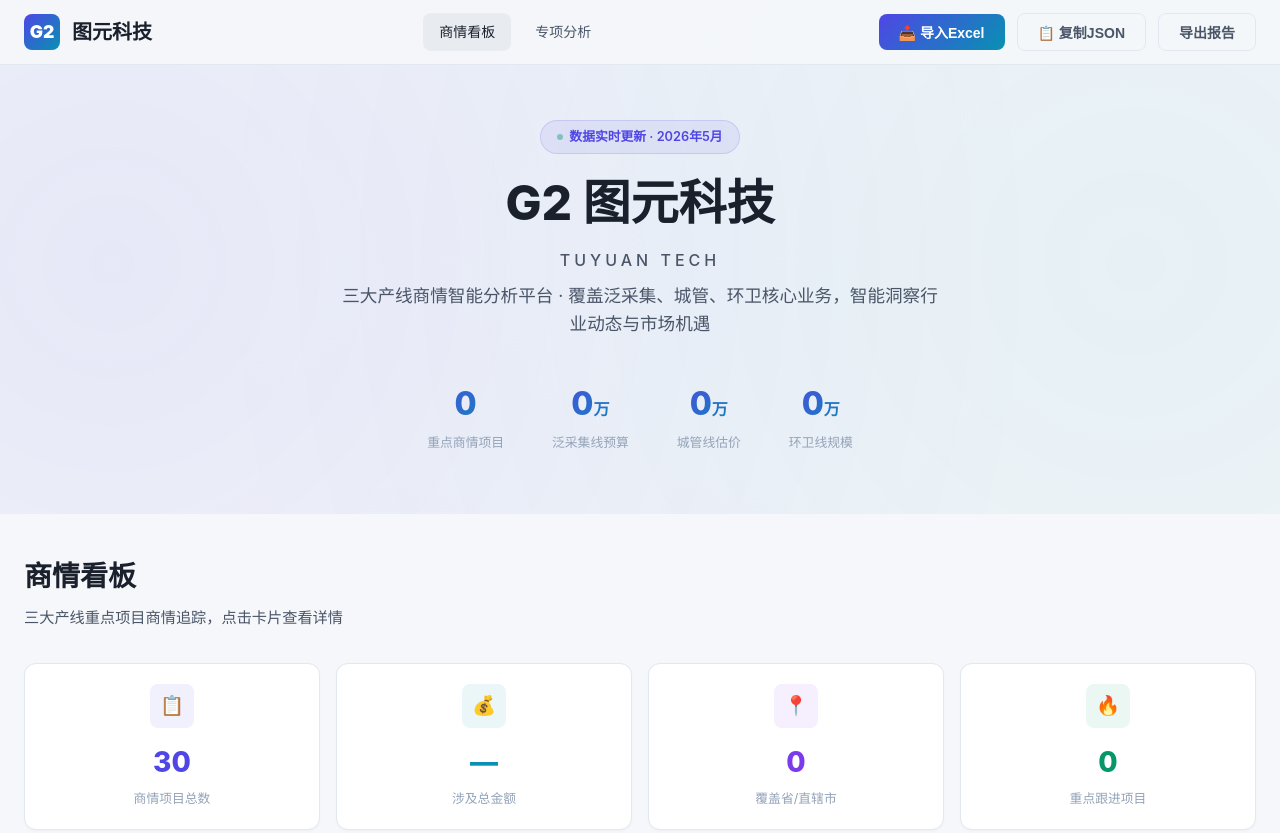
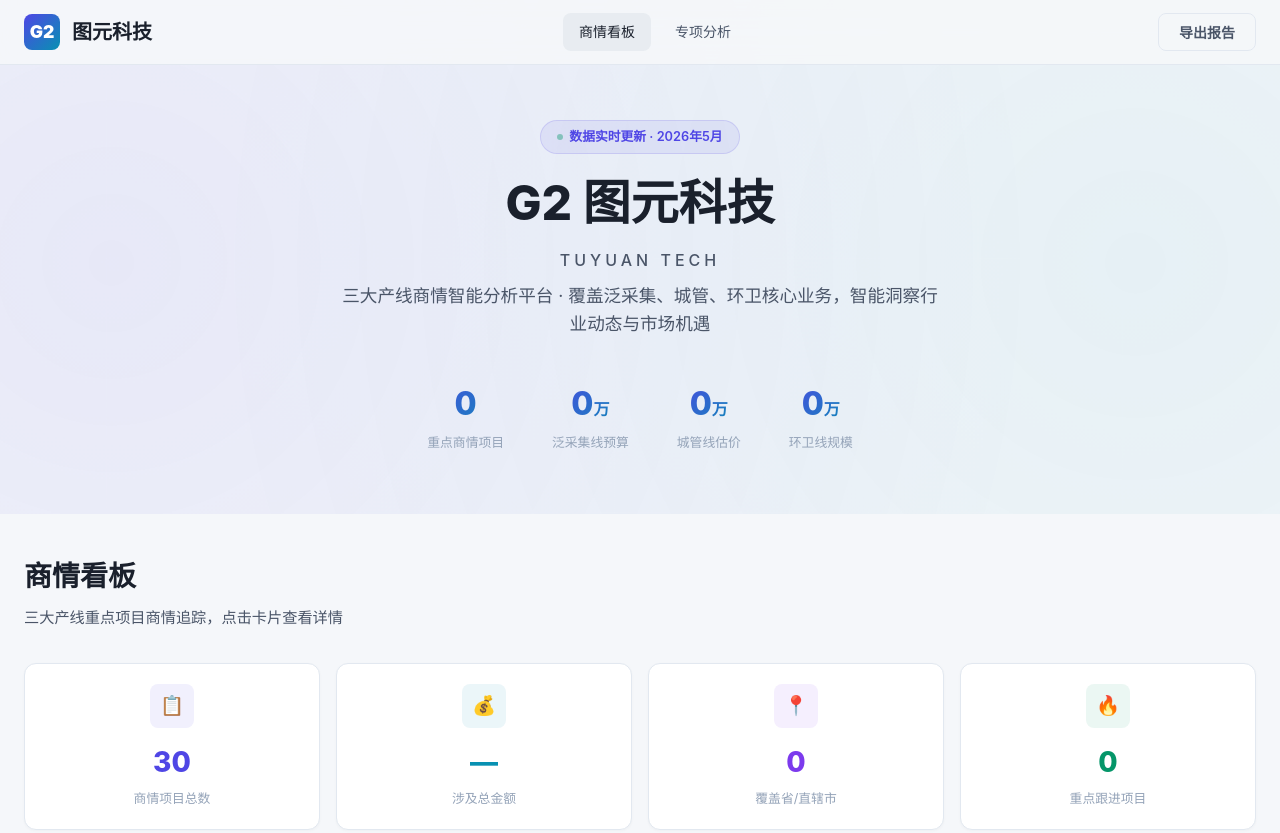
Before and after one commit to ZOU188-ui/g2-tuyuan-tech, a plain HTML site: page index.html in a window 1280 px wide. Shown: the top 833 px of the page. Drawn offline with Linux system fonts and the light colour scheme.

Commit message:
移除导入Excel和复制JSON按钮

```diff
--- a/index.html
+++ b/index.html
@@ -221,9 +221,6 @@ body{font-family:-apple-system,BlinkMacSystemFont,'Segoe UI','PingFang SC','Micr
       <a href="#analysis">专项分析</a>
     </nav>
     <div class="nav-actions">
-      <button class="btn btn-primary" onclick="document.getElementById('excelFileInput').click()">📥 导入Excel</button>
-      <input type="file" id="excelFileInput" accept=".xlsx,.xls" style="display:none" onchange="importExcel(this)">
-      <button class="btn btn-outline" onclick="copyJSON()" id="copyJsonBtn">📋 复制JSON</button>
       <button class="btn btn-outline" onclick="exportReport()">导出报告</button>
     </div>
   </div>
```
